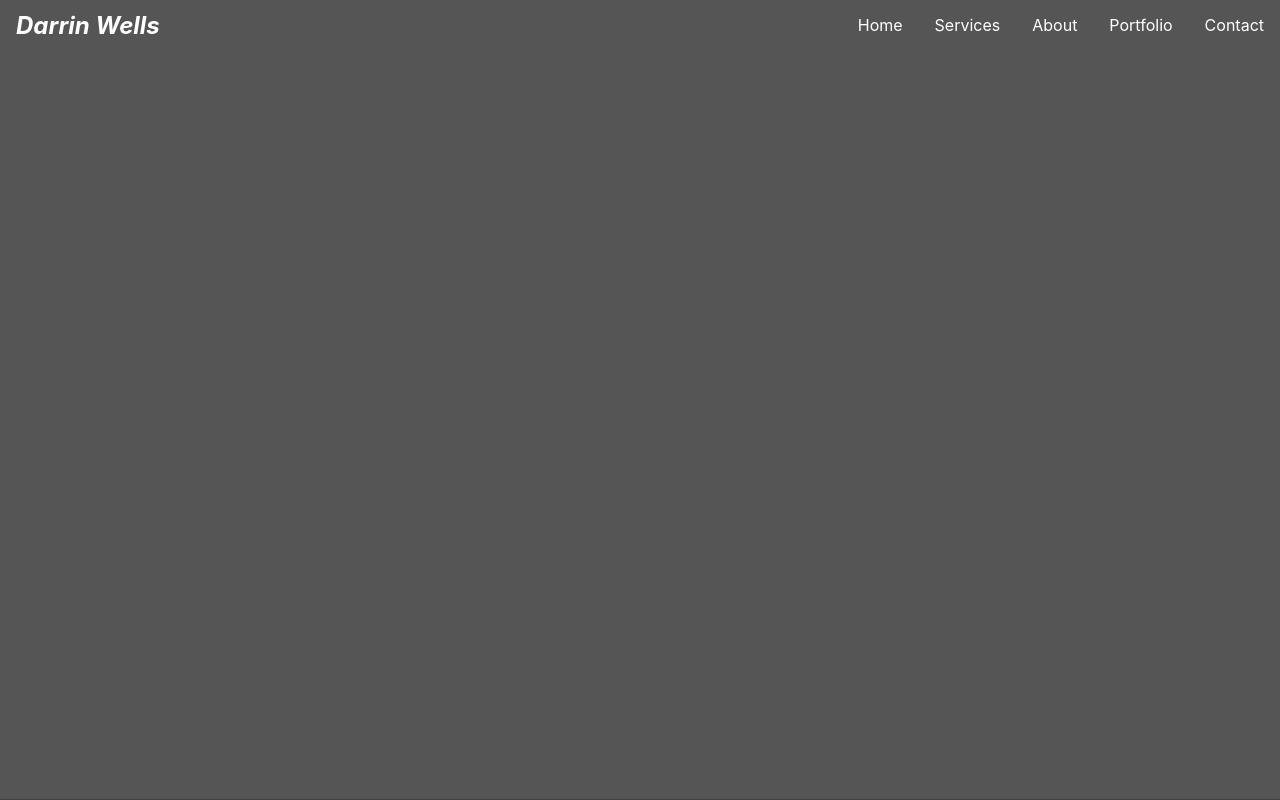
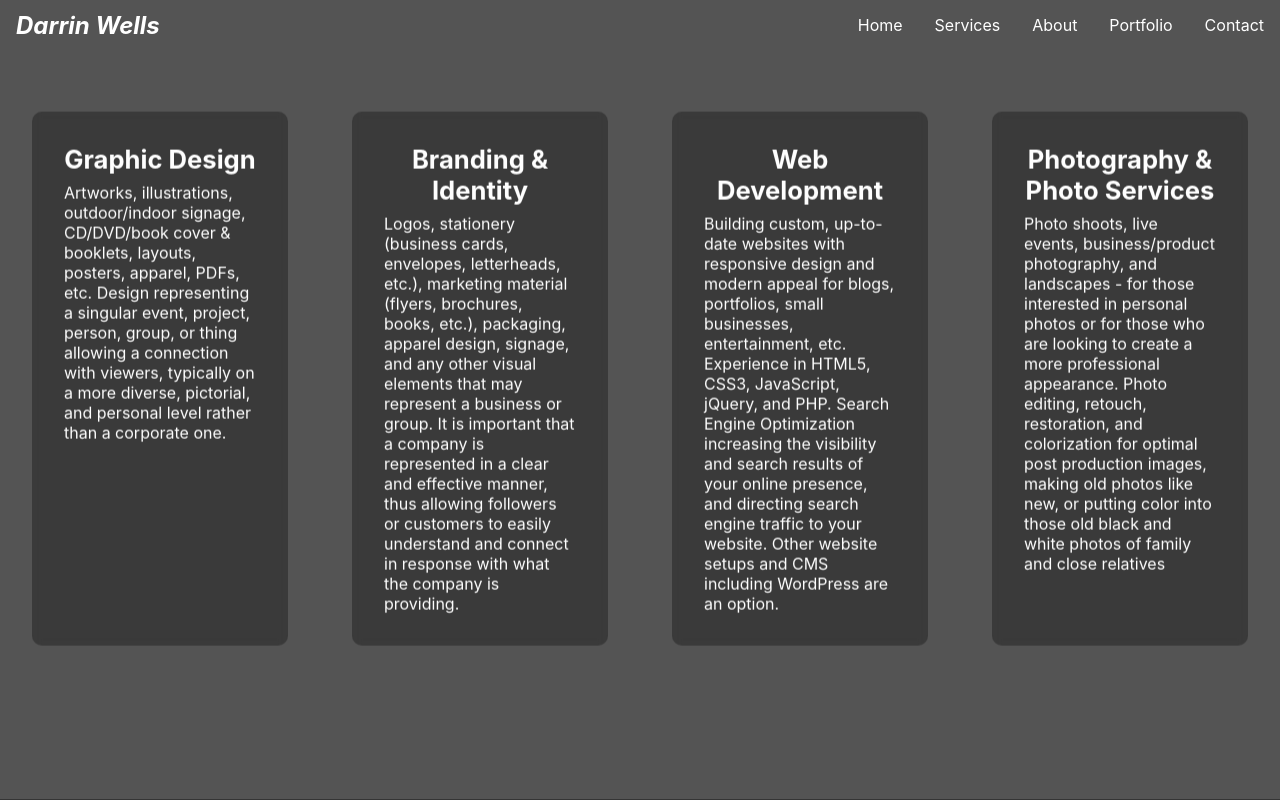
Before and after one commit to designrwells/new_portfolio, a React (Create React App) app: page /services in a window 1280 px wide. Built offline with nearby package versions, Linux system fonts and the light colour scheme.

Commit message:
Added some Services page content and styling

```diff
--- a/src/pages/Services.js
+++ b/src/pages/Services.js
@@ -8,10 +8,41 @@ const Section = styled.section`
 	background: #555;
 	height: 100vh;
 	display: flex;
-	justify-content: flex-start;
-	align-items: flex-end;
+	justify-content: center;
 
 `;
+
+const Row = styled.div`
+	display: flex;
+	flex-wrap: wrap;
+	justify-content: center;
+	position: absolute;
+	top: 10vh;
+
+`;
+
+const Container = styled.div`
+	vertical-align: baseline;
+	color: #fff;
+	width: clamp(200px, 20vw, 300px);
+	padding: 2rem;
+	backdrop-filter: blur(5px);
+	background-color: rgba(0,0,0,0.3);
+	margin: 2rem;
+	border-radius: 10px;
+
+	h1 {
+		font-size: clamp(1.5rem,2vw,2.5rem);
+		margin-bottom: 0.5rem;
+		text-align: center;
+	}
+
+	p {
+		text-align: left;
+
+	}
+`;
+
 
 const Services = () => {
 	return (
@@ -22,8 +53,41 @@ const Services = () => {
 			variants={pullDown}
 			transition={transition}
 			>
-
 			<Section>
+				<Row>
+					<Container>
+						<h1>Graphic Design</h1>
+						<p>Artworks, illustrations, outdoor/indoor signage, CD/DVD/book cover & booklets,
+						layouts, posters, apparel, PDFs, etc. Design representing a singular event, project,
+						person, group, or thing allowing a connection with viewers, typically on a more
+						diverse, pictorial, and personal level rather than a corporate one.</p>
+					</Container>
+					<Container>
+						<h1>Branding & Identity</h1>
+						<p>Logos, stationery (business cards, envelopes, letterheads, etc.),
+						marketing material (flyers, brochures, books, etc.), packaging, apparel
+						design, signage, and any other visual elements that may represent a business
+						or group. It is important that a company is represented in a clear and effective
+						manner, thus allowing followers or customers to easily understand and connect in
+						response with what the company is providing.</p>
+					</Container>
+					<Container>
+						<h1>Web Development</h1>
+						<p>Building custom, up-to-date websites with responsive design and modern appeal
+						for blogs, portfolios, small businesses, entertainment, etc. Experience in HTML5,
+						CSS3, JavaScript, jQuery, and PHP. Search Engine Optimization increasing the
+						visibility and search results of your online presence, and directing search engine
+						traffic to your website. Other website setups and CMS including WordPress are an option.</p>
+					</Container>
+					<Container>
+						<h1>Photography & Photo Services</h1>
+						<p>Photo shoots, live events, business/product photography, and landscapes - for
+						those interested in personal photos or for those who are looking to create a more
+						professional appearance. Photo editing, retouch, restoration, and colorization for
+						optimal post production images, making old photos like new, or putting color into
+						those old black and white photos of family and close relatives</p>
+					</Container>
+				</Row>
 
 			</Section>
 		</motion.div>
```
